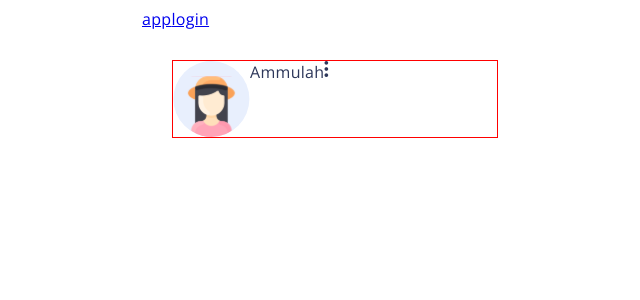
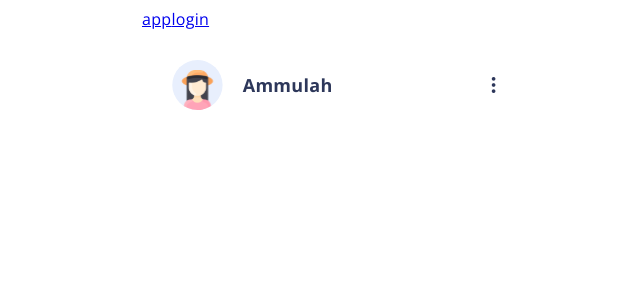
Before and after one commit to dlt-v/Chatlog, a React (Create React App) app: page / in a window 1280 px wide. Shown: the top 300 px of the page, without its empty margins (306-946 px from the left). Built offline with nearby package versions, Linux system fonts and the light colour scheme.

Commit message:
Create dropdown component

```diff
--- a/src/components/UserHeader.tsx
+++ b/src/components/UserHeader.tsx
@@ -2,11 +2,11 @@ import React from 'react';
 
 import av0 from '../styles/img/av-0.svg';
 
-export const UserHeader = () => {
+export const UserHeader: React.FC = () => {
     return (
         <div className="main__userHeader">
             <img src={av0} alt="avatar" />
-            <span className="main__userHeader--userName">Ammulah</span>
+            <span className="main__userHeader__userName">Ammulah</span>
             <span className="icon-options"></span>
         </div>
     );
--- a/src/styles/style.css
+++ b/src/styles/style.css
@@ -107,8 +107,17 @@ html {
 }
 .main__userHeader {
   width: 100%;
-  border: 1px solid red;
-  display: flex;
+  display: grid;
+  grid-template-columns: 0fr 1fr 0fr;
+  align-items: center;
+}
+.main__userHeader img {
+  height: 50px;
+  margin-right: 20px;
+}
+.main__userHeader__userName {
+  font-weight: 700;
+  font-size: 18px;
 }
 
 /*# sourceMappingURL=style.css.map */
--- a/src/styles/style.scss
+++ b/src/styles/style.scss
@@ -127,13 +127,22 @@ html {
     margin: 30px;
     &__userHeader {
         width: 100%;
-        border: 1px solid red;
-        display: flex;
+        display: grid;
+        grid-template-columns: 0fr 1fr 0fr;
+        align-items: center;
         & img {
+            height: 50px;
+            margin-right: 20px;
         }
         &__userName {
+            font-weight: 700;
+            font-size: 18px;
         }
         & .icon-options {
         }
     }
 }
+
+.dropdown {
+
+}
```
Also changed, not shown: src/components/Dropdown.tsx (added, +14 -0 lines), 1 other file (tests, documents, lock files or other folders).
